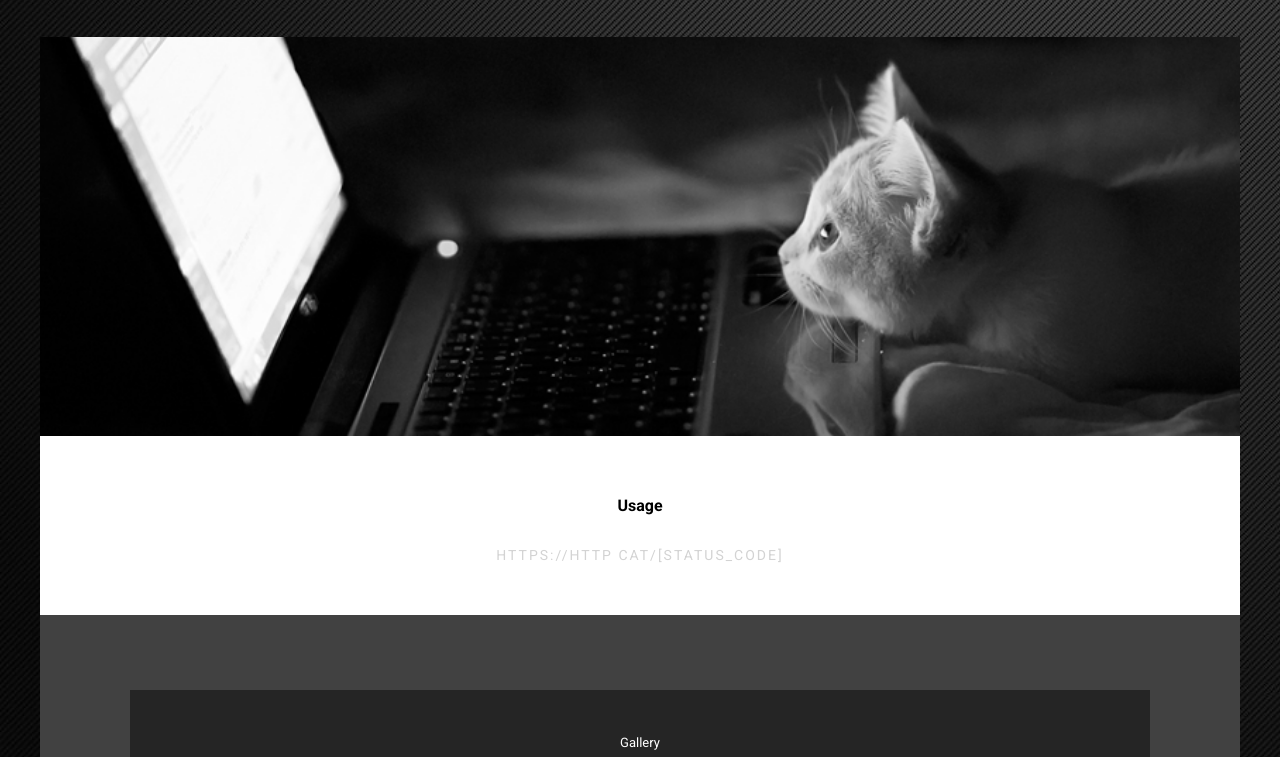
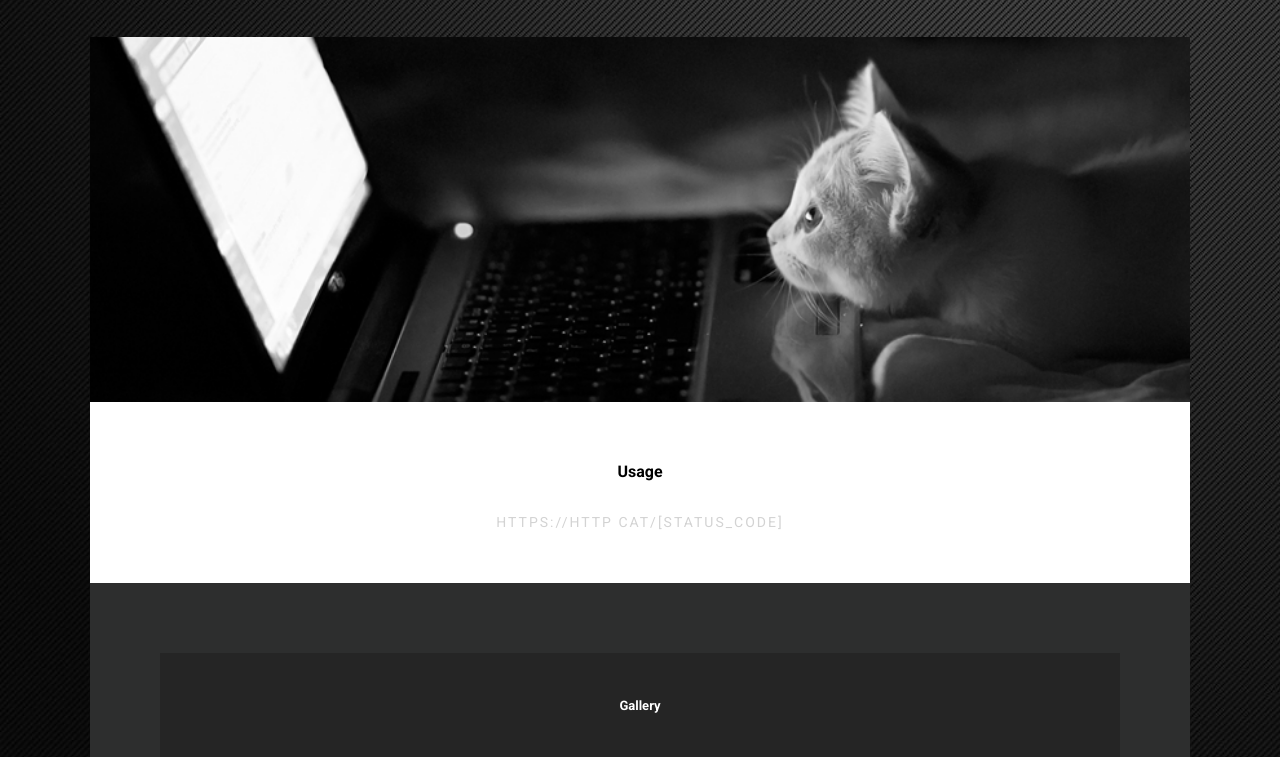
Before and after one commit to todor-shishmanoff/myappsample, a plain HTML site: page cats/myindexCats2.html in a window 1280 px wide. Shown: the part 164-921 px from the top of the page. Drawn offline with Linux system fonts and the light colour scheme.

Commit message:
last change

```diff
--- a/cats/myindexCats2.html
+++ b/cats/myindexCats2.html
@@ -29,7 +29,7 @@
 
                         <div class="section__content">
                             <h4 class="section__title">Usage</h4>
-                            <p>HTTPS://HTTP CAT/[STATUS_CODE]</p>
+                            <a href="#">HTTPS://HTTP CAT/[STATUS_CODE]</a>
                         </div>
                     </div>
                 </div>
@@ -39,7 +39,7 @@
                 <div class="container container--md">
                     <div class="section__inner">
                         <div class="section-gallery__head">
-                            <a href="#">Gallery</a>
+                            <h4>Gallery</h4>
                         </div>
 
                         <div class="section-gallery__body">
--- a/cats/mystylesCats2.css
+++ b/cats/mystylesCats2.css
@@ -35,10 +35,9 @@ a {
 }
 
 .container--md {
-  max-width: 1200px;
+  max-width: 1300px;
   margin: 0 auto;
-  background: rgb(65, 65, 65);
-  padding: 75px 90px;
+  padding: 0px 90px;
 }
 
 ul {
@@ -63,14 +62,6 @@ ul {
   text-align: center;
 }
 
-.section-list-articles .container--md {
-  padding: 0;
-}
-
-.section-intro .container--md {
-  padding: 0;
-}
-
 .section__media {
   font-size: 0;
 }
@@ -80,11 +71,16 @@ ul {
   padding: 60px 0 50px;
 }
 
-.section__content p {
+.section__content a {
   color: lightgrey;
   padding-top: 30px;
   font-size: 14px;
   letter-spacing: 2px;
+}
+
+.section-gallery .section__inner {
+  background: rgb(45, 46, 46);
+  padding: 70px;
 }
 
 .section-gallery {
@@ -99,7 +95,7 @@ ul {
   position: relative;
 }
 
-.section-gallery__head a::after {
+.section-gallery__head h4::after {
   background: none repeat scroll 0 0 transparent;
   bottom: 0;
   content: "";
@@ -112,7 +108,7 @@ ul {
   width: 0;
 }
 
-.section-gallery__head a:hover:after {
+.section-gallery__head h4:hover:after {
   width: 10%;
   left: 45%;
 }
@@ -153,8 +149,8 @@ ul {
   padding-bottom: 15px;
 }
 
-.article__content--grey-background {
-  background: rgb(49, 49, 49);
+.column:nth-child(even) {
+  background: rgb(56, 56, 56);
   color: grey;
   text-align: end;
 }
@@ -167,6 +163,12 @@ ul {
   text-align: center;
   color: grey;
   padding: 20px 0;
+}
+
+@media all and (max-width: 1100px) {
+  .section-list-articles {
+    padding: 0;
+  }
 }
 
 @media all and (max-width: 800px) {
```
